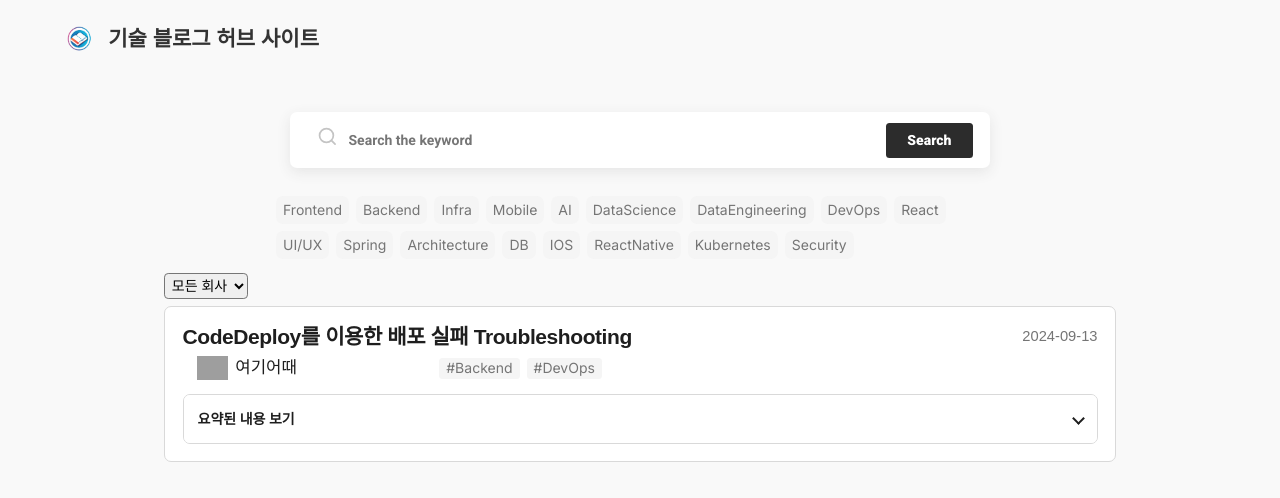
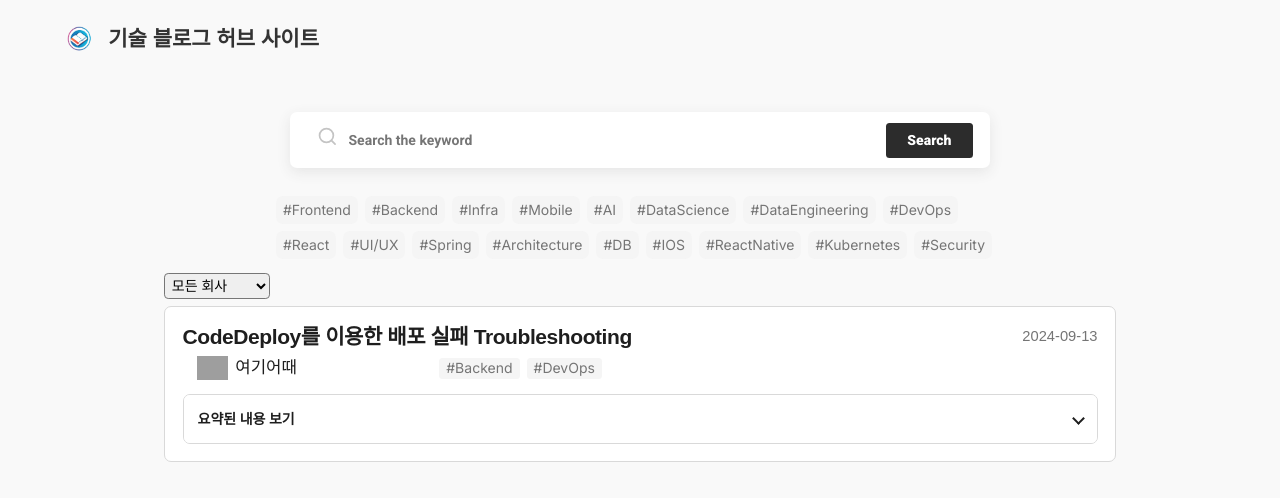
Before and after one commit to hyeneung/tech-blog-hub-site, a Vue app in the folder frontend/: page / in a window 1280 px wide. Shown: the top 498 px of the page. Built offline with nearby package versions, Linux system fonts and the light colour scheme; grey boxes are pictures that could not be loaded.

Commit message:
#7 - feat: Implement search criteria components
- Integrate components with articleSearchCriteriaStore
- Implement real-time update of search criteria

```diff
--- a/frontend/src/components/search/CompanySelect.vue
+++ b/frontend/src/components/search/CompanySelect.vue
@@ -1,21 +1,27 @@
 <template>
   <div class="select-wrapper">
     <div class="custom-select">
-      <select v-model="selectedCompany">
+      <select v-model="selectedCompany" @change="updateSelectedCompany">
         <option value="">모든 회사</option>
-        <option v-for="company in companies" :key="company" :value="company">
-          {{ company }}
+        <option v-for="company in companies" :key="company.name" :value="company.name">
+          {{ company.name }}
         </option>
       </select>
     </div>
   </div>
 </template>
 
-<script setup>
+<script setup lang="ts">
 import { ref } from 'vue'
+import { companies } from '@/data/companies'
+import { useArticleSearchCriteriaStore } from '@/stores/articleSearchCriteriaStore'
 
-const companies = ['여기어때', '라인', '토스']
 const selectedCompany = ref('')
+const searchCriteriaStore = useArticleSearchCriteriaStore()
+
+const updateSelectedCompany = () => {
+  searchCriteriaStore.setCompany(selectedCompany.value)
+}
 </script>
 
 <style scoped>
--- a/frontend/src/components/search/Hashtags.vue
+++ b/frontend/src/components/search/Hashtags.vue
@@ -1,24 +1,41 @@
 <template>
   <div class="tags-wrapper">
     <section class="tags">
-      <button v-for="tag in tags" :key="tag.id" :class="{ active: tag.active }" @click="toggleTag(tag.id)">
-        {{ tag.name }}
+      <button
+        v-for="tag in tags"
+        :key="tag.name"
+        :class="{ active: isTagActive(tag.name) }"
+        @click="toggleTag(tag.name)"
+      >
+        {{ '#' + tag.name }}
       </button>
     </section>
   </div>
 </template>
 
-<script setup>
+<script setup lang="ts">
 import { ref } from 'vue'
-import { tags as initialTags } from '@/data/tags'
+import { tags as initialTags, Tag } from '@/data/tags'
+import { useArticleSearchCriteriaStore } from '@/stores/articleSearchCriteriaStore'
 
-const tags = ref(initialTags)
+const tags = ref<Tag[]>(initialTags)
+const searchStore = useArticleSearchCriteriaStore()
 
-const toggleTag = (id) => {
-  const tag = tags.value.find(t => t.id === id)
-  if (tag) {
-      tag.active = !tag.active
+const isTagActive = (tagName: string) => {
+  return searchStore.hashtags.includes(tagName)
+}
+
+const toggleTag = (tagName: string) => {
+  const currentTags = [...searchStore.hashtags]
+  const tagIndex = currentTags.indexOf(tagName)
+
+  if (tagIndex > -1) {
+    currentTags.splice(tagIndex, 1)
+  } else {
+    currentTags.push(tagName)
   }
+
+  searchStore.setHashtags(currentTags)
 }
 </script>
 
--- a/frontend/src/components/search/SearchBar.vue
+++ b/frontend/src/components/search/SearchBar.vue
@@ -5,20 +5,31 @@
         <div class="search-icon">
           <img src="@/assets/search-icon.svg" alt="Search Icon" />
         </div>
-        <input v-model="searchQuery" type="text" placeholder="Search the keyword">
+        <input v-model="localSearchQuery" type="text" placeholder="Search the keyword" @keyup.enter="search">
       </div>
       <button @click="search"><span>Search</span></button>
     </div>
   </div>
 </template>
 
-<script setup>
-import { ref } from 'vue'
+<script setup lang="ts">
+import { ref, watch } from 'vue'
+import { useArticleSearchCriteriaStore } from '@/stores/articleSearchCriteriaStore'
 
-const searchQuery = ref('')
+const searchCriteriaStore = useArticleSearchCriteriaStore()
+const localSearchQuery = ref('')
+
+// Update local state when the store's query changes
+// This is crucial for synchronizing the input field with store changes,
+// especially when the header component resets the search criteria
+watch(() => searchCriteriaStore.query, (newQuery) => {
+  localSearchQuery.value = newQuery
+})
 
 const search = () => {
-  console.log('Searching for:', searchQuery.value)
+  if (localSearchQuery.value.trim()) {
+    searchCriteriaStore.setQuery(localSearchQuery.value.trim())
+  }
 }
 </script>
 
```
